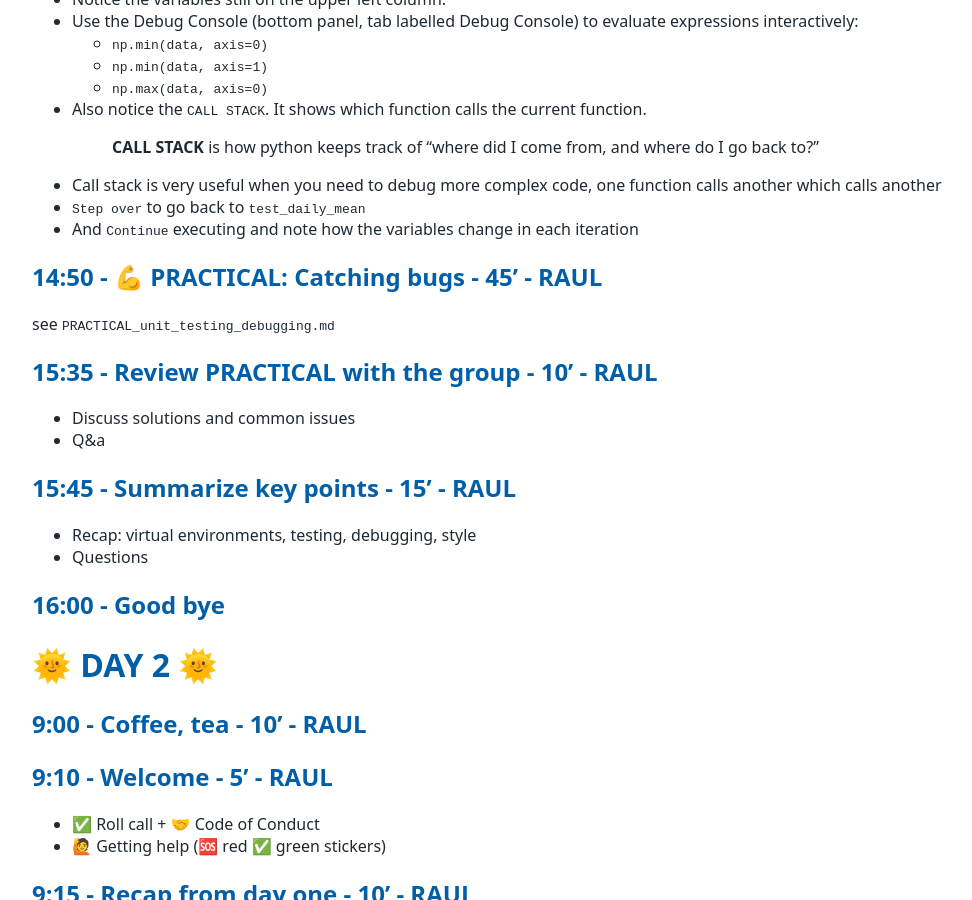
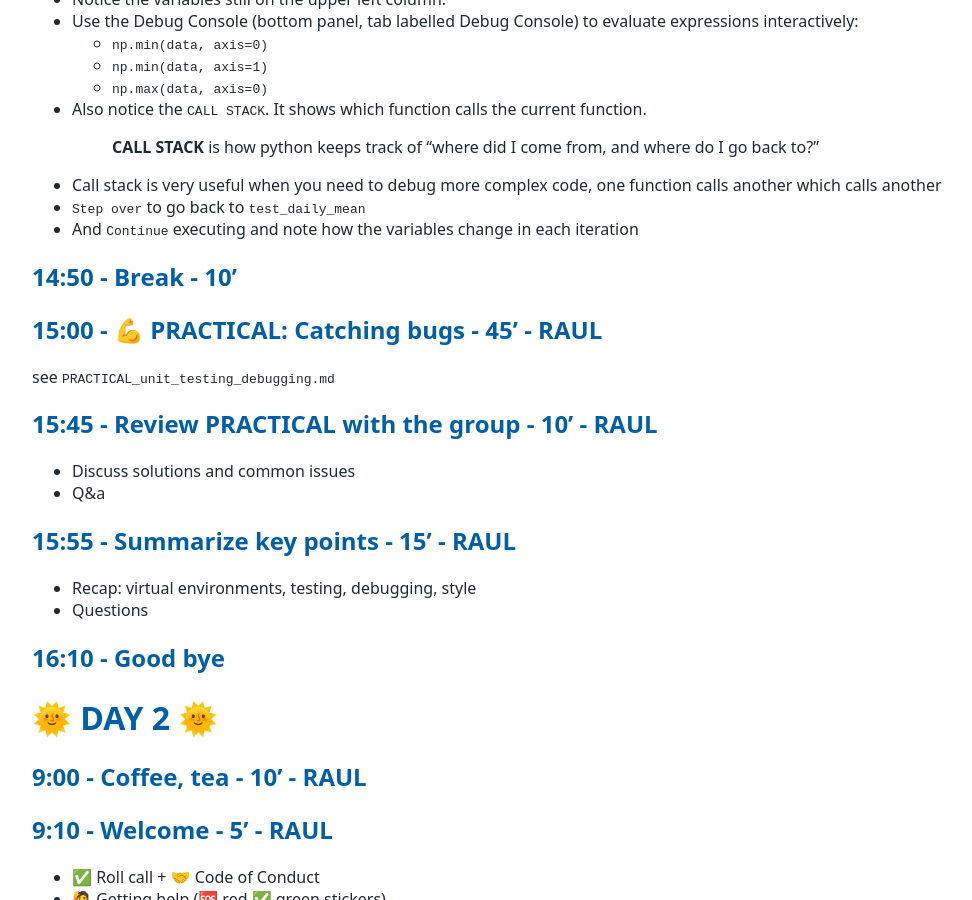
Before and after one commit to tu-delft-library/intermediate_programming_with_python, a Jekyll site: the page built from material_for_trainers/lesson_plan.md, in a window 1280 px wide and 900 px high, scrolled down 11938 px. Shown: the whole window, without its empty margins (108-1080 px from the left). Built offline with Jekyll 4.4.1, drawn with Linux system fonts in a browser that asks for light colours; our own code applies the rules of GitHub Pages for plain Markdown files; some of the changed text lies outside the part shown.

Commit message:
More descriptive of last PRACTICAL

```diff
--- a/material_for_trainers/lesson_plan.md
+++ b/material_for_trainers/lesson_plan.md
@@ -598,22 +598,22 @@ Let's `Step into` which takes us to the function `daily_mean`:
 - `Step over` to go back to `test_daily_mean`
 - And `Continue` executing and note how the variables change in each iteration
 
-
-##	14:50	-	 💪 PRACTICAL: Catching bugs	-	45'	-	RAUL
+##	14:50	-	Break	-	10'
+##	15:00	-	 💪 PRACTICAL: Catching bugs	-	45'	-	RAUL
 see `PRACTICAL_unit_testing_debugging.md`
 
-##	15:35	-	Review PRACTICAL with the group	-	10'	-	RAUL
+##	15:45	-	Review PRACTICAL with the group	-	10'	-	RAUL
 
 - Discuss solutions and common issues
 - Q&a
 
-##	15:45	-	Summarize key points	-	15'	-	RAUL
+##	15:55	-	Summarize key points	-	15'	-	RAUL
 
 - Recap: virtual environments, testing, debugging, style
 - Questions
 
 
-##	16:00	-	Good bye
+##	16:10	-	Good bye
 
 # 🌞 DAY 2 🌞
 ##	9:00	-	Coffee, tea	-	10'	-	RAUL
```
Also changed, not shown: other parts of material_for_trainers/lesson_plan.md (+1 -1 lines).
